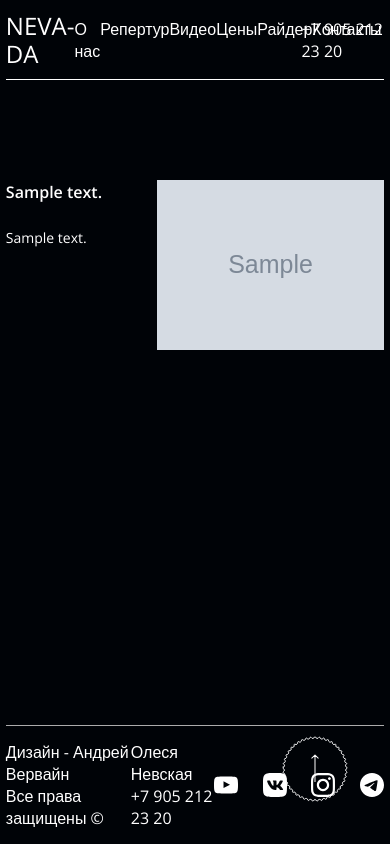
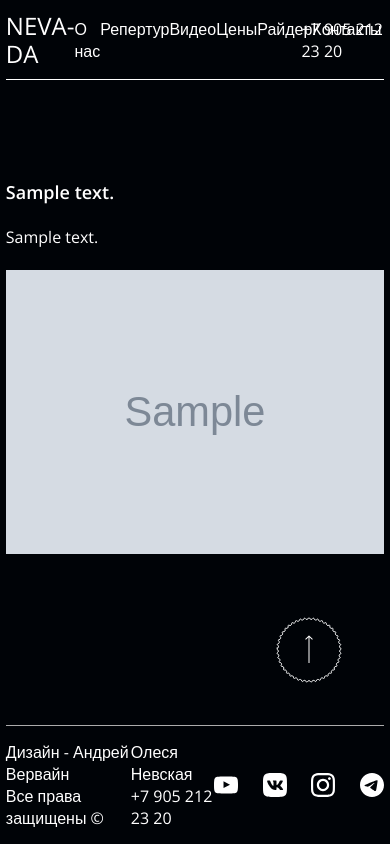
Before and after one commit to Svyat21/NEVA-DA-APP, a Django app: page /about/ in a window 390 px wide. Run offline with Django 3.2, Linux system fonts and the light colour scheme; tables that the repository leaves empty hold one stand-in row (values such as "Sample post"); grey boxes marked "Sample" are stand-in pictures.

Commit message:
added adaptive for ipad

```diff
--- a/nevada_app/nevada_shop/static/nevada_shop/css/base.css
+++ b/nevada_app/nevada_shop/static/nevada_shop/css/base.css
@@ -110,6 +110,7 @@ body{
     min-width: 100%;
 }
 .container_center{
+    position: relative;
     min-width: 100%;
     flex: 1 1 auto;
 }
@@ -613,6 +614,37 @@ body{
         font-size: 14px;
     }
 }
+@media (max-width:768px){
+    .team_body {
+        width: 100%;
+        flex-direction: column;
+    }
+    .contain_team_photo{
+        width: 100%;
+        margin-top: 20px;
+    }
+    .team_body:nth-last-child(2n) {
+        max-height: unset;
+    }
+    .team_body:nth-last-child(2n)
+    .team_description{
+        position: unset;
+        top: unset;
+        right: unset;
+    }
+    .team_body:nth-last-child(2n)
+    .team_description{
+        position: unset;
+        top: unset;
+        right: unset;
+    }
+    .team_description h1{
+        font-size: 18px;
+    }
+    .team_description p{
+        font-size: 16px;
+    }
+}
 
 
 /* Полный райдер */
```
